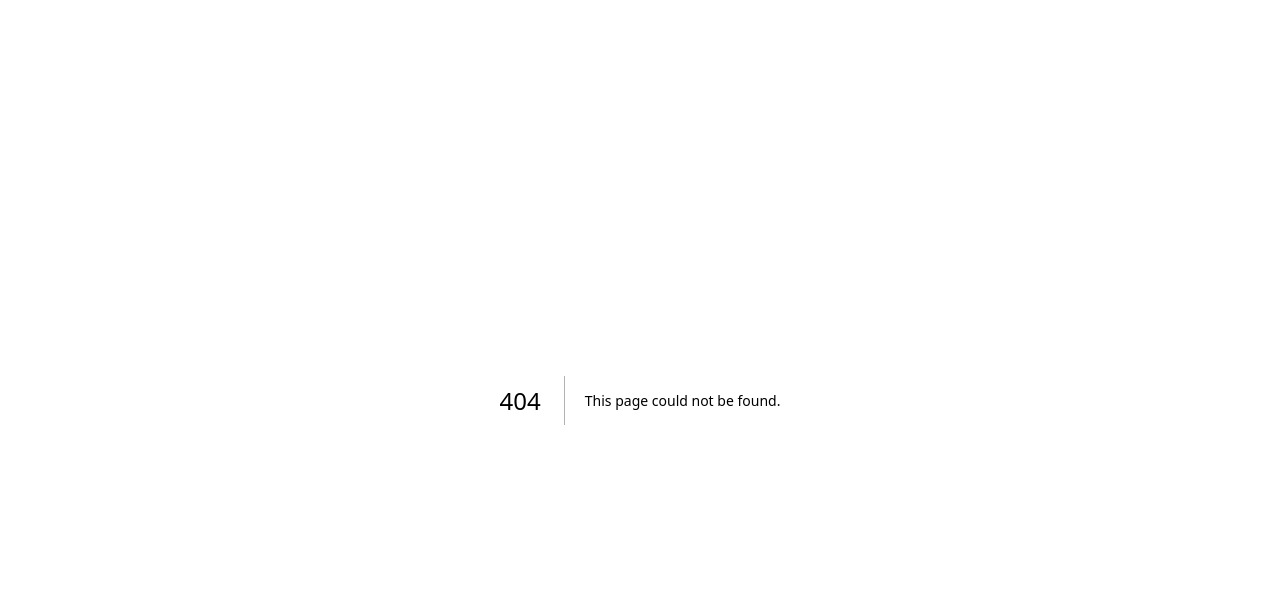
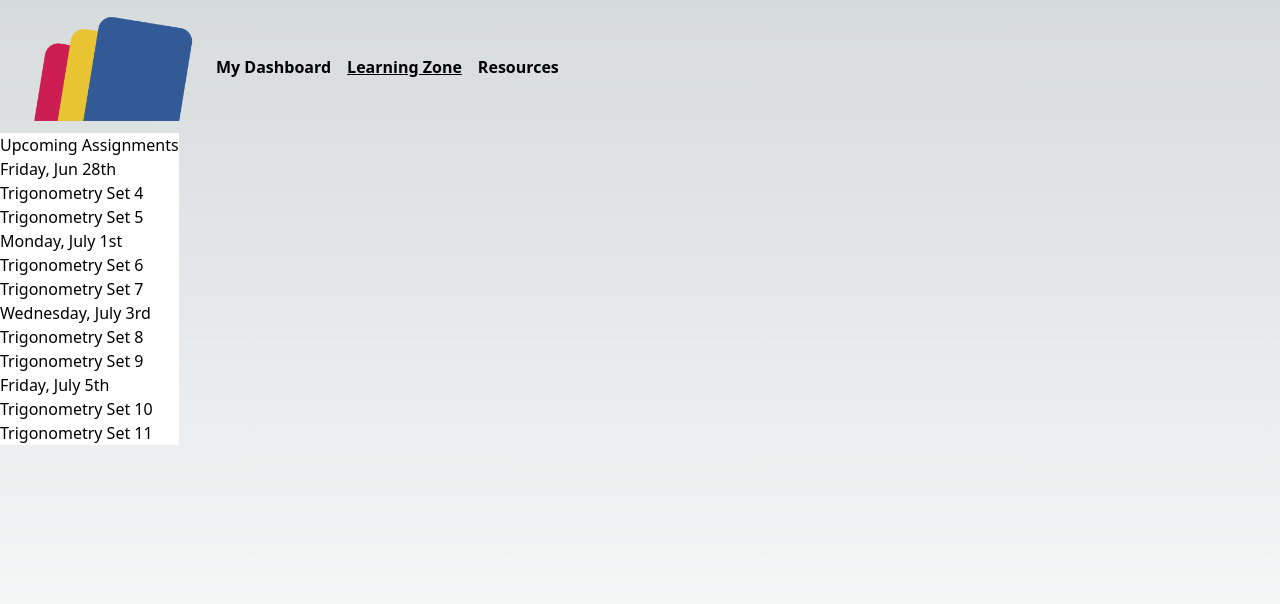
Before and after one commit to HenryRobb/aiforchange24, a Next.js app in the folder frontend/: page /learningzone/123 in a window 1280 px wide. Before the commit this address had no page. Shown: the top 604 px of the page. Built offline with nearby package versions, Linux system fonts and the light colour scheme.

Commit message:
header stuff and learningzone

```diff
--- /dev/null
+++ b/frontend/src/components/assignments/assignments.components.js
@@ -0,0 +1,27 @@
+export default function Assignments(){
+  return (
+    <div className="h-4/5 bg-white">
+      <h3>Upcoming Assignments</h3>
+      <p>Friday, Jun 28th</p>
+      <ul>
+        <li>Trigonometry Set 4</li>
+        <li>Trigonometry Set 5</li>
+      </ul>
+      <p>Monday, July 1st</p>
+      <ul>
+        <li>Trigonometry Set 6</li>
+        <li>Trigonometry Set 7</li>
+      </ul>
+      <p>Wednesday, July 3rd</p>
+      <ul>
+        <li>Trigonometry Set 8</li>
+        <li>Trigonometry Set 9</li>
+      </ul>
+      <p>Friday, July 5th</p>
+      <ul>
+        <li>Trigonometry Set 10</li>
+        <li>Trigonometry Set 11</li>
+      </ul>
+    </div>
+  )
+}
--- /dev/null
+++ b/frontend/src/components/header/header.component.js
@@ -0,0 +1,13 @@
+import Image from "next/image";
+
+export default function Header() {
+
+  return (
+      <div className="flex h-1/6 items-center gap-4">
+        <Image src="/logo.webp" alt="Master EDU logo" height={200} width={200}/>
+        <p className="font-bold">My Dashboard</p>
+        <p className="font-bold underline">Learning Zone</p>
+        <p className="font-bold">Resources</p>
+      </div>
+  );
+}
--- a/frontend/src/components/header/header.component.jsx
+++ /dev/null
@@ -1,21 +0,0 @@
-import Head from 'next/head'
-
-
-
-export default function Header({ title = "Portfolio" }) {
-  const titleValue = `${title} | Sean Morrison`;
-  return (
-    <>
-      <Head>
-        <title>{titleValue}</title>
-        <meta property="og:title" content="Sean Morrison" key="title" />
-        <meta name="description" content="Portfolio | Sean Morrison" />
-        <meta name="viewport" content="width=device-width, initial-scale=1" />
-        <link rel="icon" href="/favicon.ico" />
-      </Head>
-      <div>
-        <p>hi</p>
-      </div>
-    </>
-  );
-}
--- a/frontend/src/pages/index.js
+++ b/frontend/src/pages/index.js
@@ -2,19 +2,24 @@ import { FontAwesomeIcon } from "@fortawesome/react-fontawesome";
 import { faGraduationCap } from "@fortawesome/free-solid-svg-icons";
 import { faBook } from "@fortawesome/free-solid-svg-icons";
 import Image from "next/image";
+import Link from "next/link";
 
 export default function Home() {
   return (
     <main className="flex flex-col justify-center items-center h-screen text-xl bg-white">
       <Image src="/masteredu.webp" alt="Master EDU logo" height={400} width={400}/>
-      <button className="bg- text-black p-1 w-96 rounded-2xl border border-black m-8 hover:text-themeBlue hover:border-themeBlue">
+      <Link href={"/learningzone/123"}>
+        <button className="text-black p-1 w-96 rounded-2xl border border-black m-8 hover:text-themeBlue hover:border-themeBlue">
           <FontAwesomeIcon icon={faGraduationCap} className="mr-4" />
           I am a student
         </button>
+      </Link>
+      <Link href={"/learningzone/123"}>
         <button className="rounded-2xl bg-blue-600 border border-blue-600 p-1 w-96 hover:shadow-white hover:bg-blue-500 hover:border-blue-500">
           <FontAwesomeIcon icon={faBook} className="mr-4" />
           I am a teacher
         </button>
+      </Link>
     </main>
   );
 }
--- /dev/null
+++ b/frontend/src/pages/learningzone/[slug].js
@@ -0,0 +1,13 @@
+import Assignments from "../../components/assignments/assignments.components"
+import Header from "../../components/header/header.component"
+export default function Page(){
+  return (
+    <main className=" h-screen">
+      <Header />
+      <div className="flex">
+        <Assignments />
+
+      </div>
+    </main>
+  )
+}
```
Lines whose indentation alone changed are shown as unchanged.
